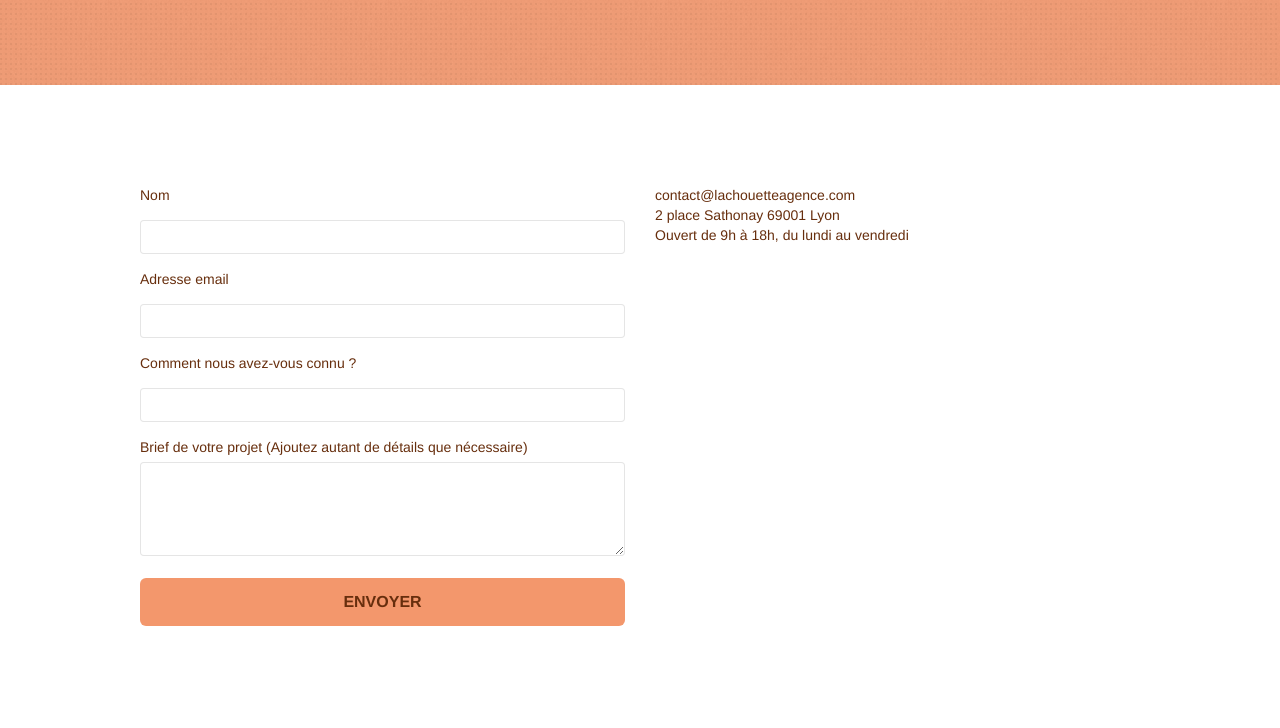
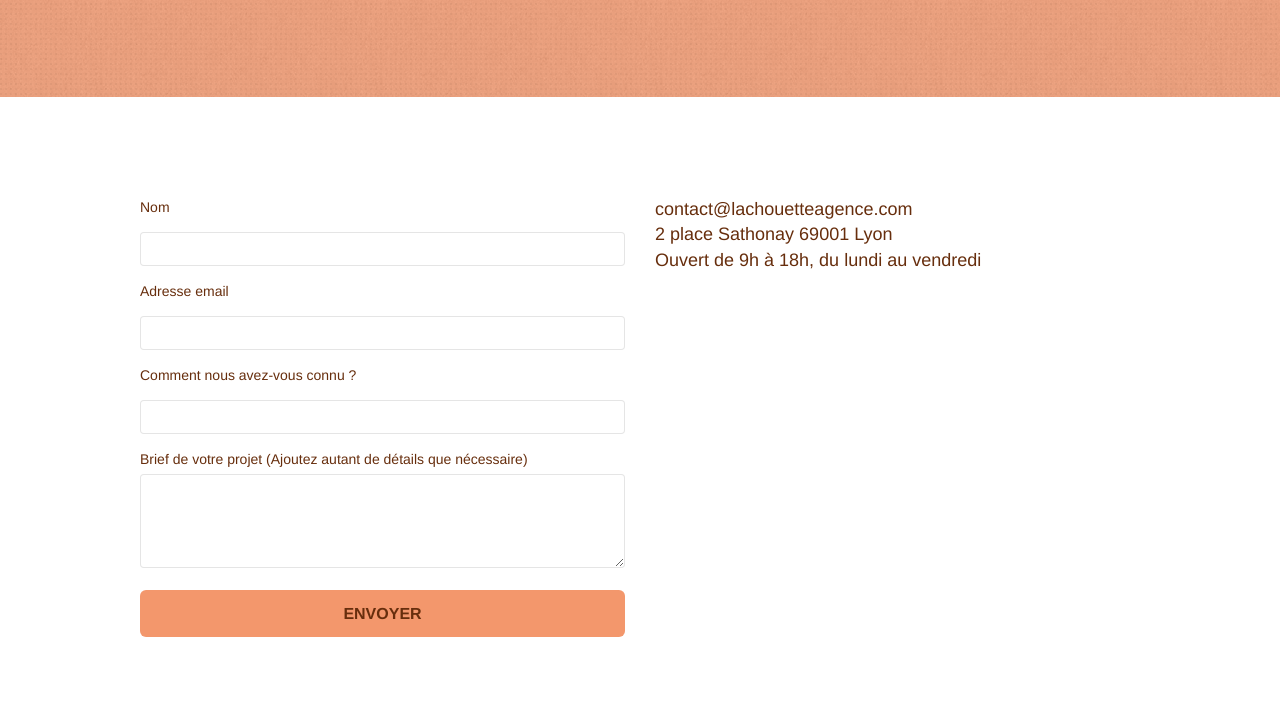
Before and after one commit to weijiangyang/chouette-origin, a plain HTML site: page page2.html in a window 1280 px wide. Shown: the part 319-1047 px from the top of the page. Drawn offline with Linux system fonts and the light colour scheme.

Commit message:
--- Auto-Git Commit ---

```diff
--- a/page2.html
+++ b/page2.html
@@ -8,10 +8,10 @@
     <meta name="viewport" content="width=device-width, initial-scale=1.0, viewport-fit=cover">
     <link rel="shortcut icon" type="image/png" href="favicon.jpg">
 
-	<link rel="stylesheet" type="text/css" href="./css/bootstrap-mini.css">
-	<link rel="stylesheet" type="text/css" href="style-mini.css">
-	<link rel="stylesheet" type="text/css" href="./css/font-awesome-mini.css">
-	<link rel="stylesheet" type="text/css" href="./css/et-line-mini.css">
+	<link rel="stylesheet" type="text/css" href="./css/bootstrap.css">
+	<link rel="stylesheet" type="text/css" href="style.css">
+	<link rel="stylesheet" type="text/css" href="./css/font-awesome.css">
+	<link rel="stylesheet" type="text/css" href="./css/et-line.css">
 
 
 
```
Also changed, not shown: index.html (+1 -1 lines).
